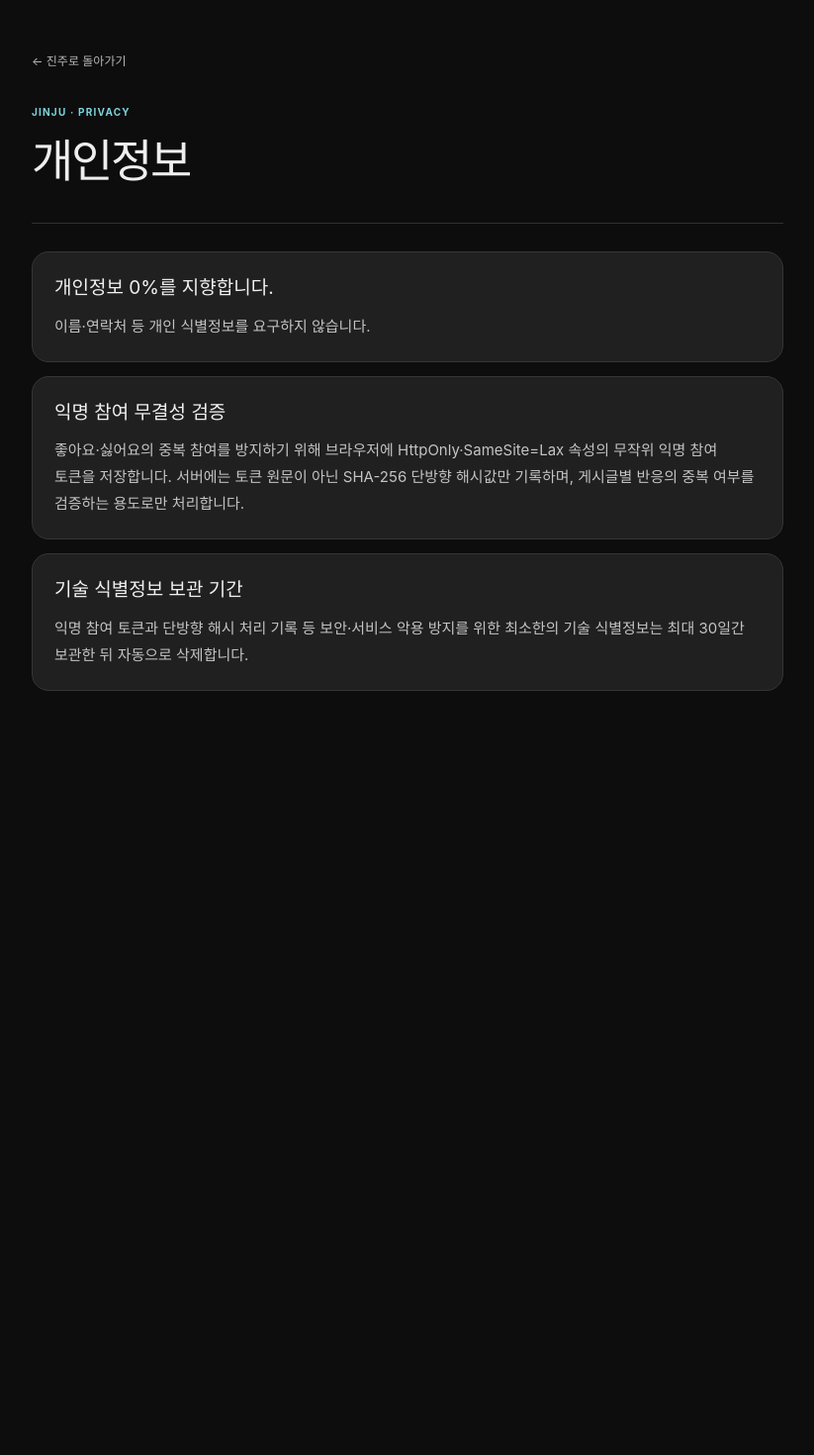
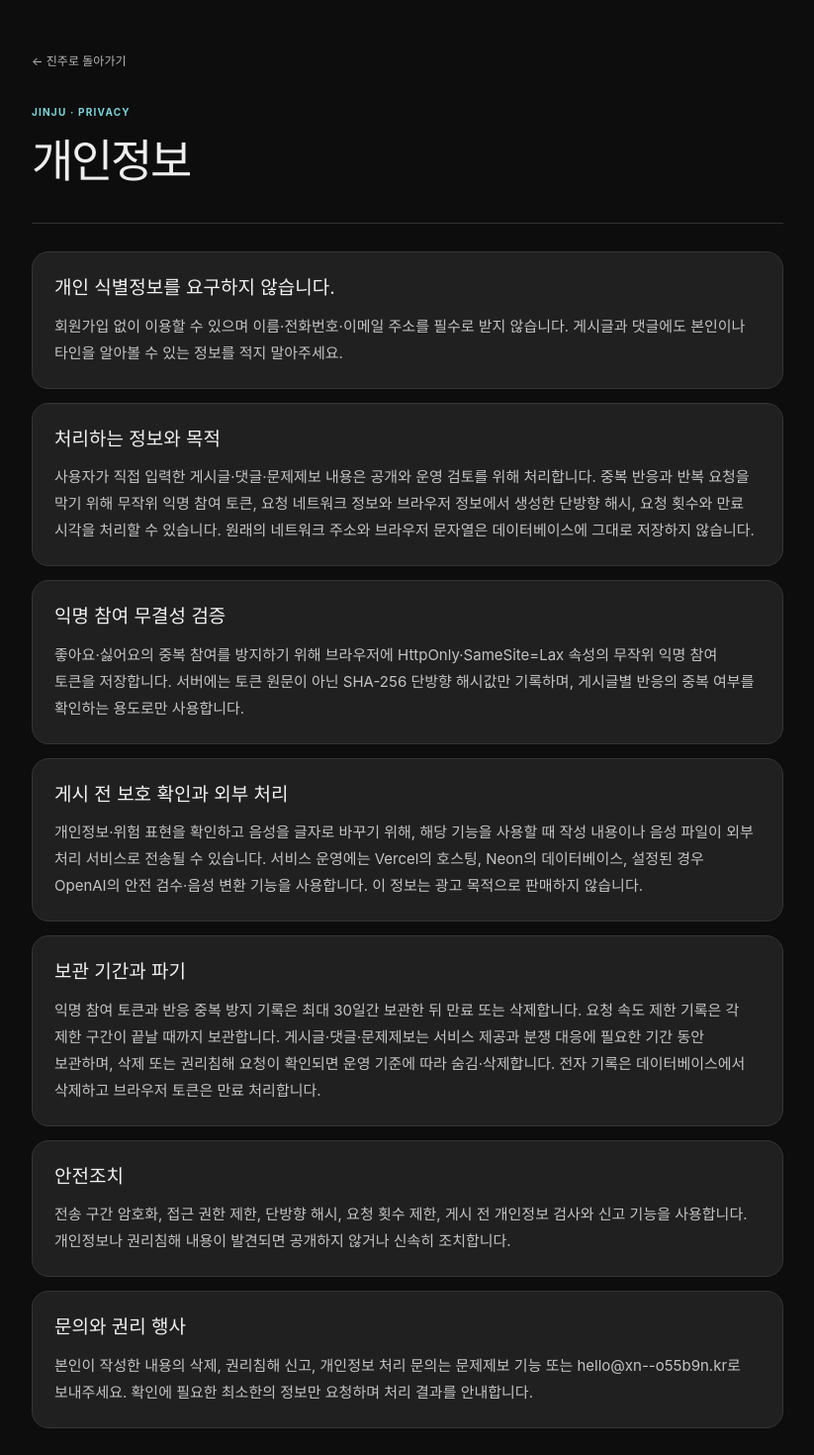
Before and after one commit to junginaha/JINJU, a Next.js app: page /privacy in a window 1280 px wide. Shown: the top 1470 px of the page at 99% size, without its empty margins (228-1051 px from the left). Before the commit the page ends 800 px from the top, so only its background shows below. Built offline with nearby package versions, Linux system fonts and the light colour scheme.

Commit message:
개인정보 안내 항목 보강

```diff
--- a/app/privacy/page.tsx
+++ b/app/privacy/page.tsx
@@ -2,7 +2,7 @@ import type { Metadata } from "next";
 import PolicyPage from "../../components/PolicyPage";
 import { SITE_NAME } from "@/lib/search-indexing";
 
-const description = "진주.kr이 개인 식별정보를 요구하지 않고 익명 참여 토큰과 단방향 해시를 최소한으로 처리하는 방식을 안내합니다.";
+const description = "진주.kr이 개인 식별정보를 요구하지 않고 익명 참여와 서비스 보호에 필요한 기술정보를 최소한으로 처리하는 방식을 안내합니다.";
 
 export const metadata: Metadata = {
   title: "개인정보",
@@ -12,5 +12,34 @@ export const metadata: Metadata = {
 };
 
 export default function PrivacyPage() {
-  return <PolicyPage eyebrow="JINJU · PRIVACY" title="개인정보"><section><h2>개인정보 0%를 지향합니다.</h2><p>이름·연락처 등 개인 식별정보를 요구하지 않습니다.</p></section><section><h2>익명 참여 무결성 검증</h2><p>좋아요·싫어요의 중복 참여를 방지하기 위해 브라우저에 HttpOnly·SameSite=Lax 속성의 무작위 익명 참여 토큰을 저장합니다. 서버에는 토큰 원문이 아닌 SHA-256 단방향 해시값만 기록하며, 게시글별 반응의 중복 여부를 검증하는 용도로만 처리합니다.</p></section><section><h2>기술 식별정보 보관 기간</h2><p>익명 참여 토큰과 단방향 해시 처리 기록 등 보안·서비스 악용 방지를 위한 최소한의 기술 식별정보는 최대 30일간 보관한 뒤 자동으로 삭제합니다.</p></section></PolicyPage>;
+  return <PolicyPage eyebrow="JINJU · PRIVACY" title="개인정보">
+    <section>
+      <h2>개인 식별정보를 요구하지 않습니다.</h2>
+      <p>회원가입 없이 이용할 수 있으며 이름·전화번호·이메일 주소를 필수로 받지 않습니다. 게시글과 댓글에도 본인이나 타인을 알아볼 수 있는 정보를 적지 말아주세요.</p>
+    </section>
+    <section>
+      <h2>처리하는 정보와 목적</h2>
+      <p>사용자가 직접 입력한 게시글·댓글·문제제보 내용은 공개와 운영 검토를 위해 처리합니다. 중복 반응과 반복 요청을 막기 위해 무작위 익명 참여 토큰, 요청 네트워크 정보와 브라우저 정보에서 생성한 단방향 해시, 요청 횟수와 만료 시각을 처리할 수 있습니다. 원래의 네트워크 주소와 브라우저 문자열은 데이터베이스에 그대로 저장하지 않습니다.</p>
+    </section>
+    <section>
+      <h2>익명 참여 무결성 검증</h2>
+      <p>좋아요·싫어요의 중복 참여를 방지하기 위해 브라우저에 HttpOnly·SameSite=Lax 속성의 무작위 익명 참여 토큰을 저장합니다. 서버에는 토큰 원문이 아닌 SHA-256 단방향 해시값만 기록하며, 게시글별 반응의 중복 여부를 확인하는 용도로만 사용합니다.</p>
+    </section>
+    <section>
+      <h2>게시 전 보호 확인과 외부 처리</h2>
+      <p>개인정보·위험 표현을 확인하고 음성을 글자로 바꾸기 위해, 해당 기능을 사용할 때 작성 내용이나 음성 파일이 외부 처리 서비스로 전송될 수 있습니다. 서비스 운영에는 Vercel의 호스팅, Neon의 데이터베이스, 설정된 경우 OpenAI의 안전 검수·음성 변환 기능을 사용합니다. 이 정보는 광고 목적으로 판매하지 않습니다.</p>
+    </section>
+    <section>
+      <h2>보관 기간과 파기</h2>
+      <p>익명 참여 토큰과 반응 중복 방지 기록은 최대 30일간 보관한 뒤 만료 또는 삭제합니다. 요청 속도 제한 기록은 각 제한 구간이 끝날 때까지 보관합니다. 게시글·댓글·문제제보는 서비스 제공과 분쟁 대응에 필요한 기간 동안 보관하며, 삭제 또는 권리침해 요청이 확인되면 운영 기준에 따라 숨김·삭제합니다. 전자 기록은 데이터베이스에서 삭제하고 브라우저 토큰은 만료 처리합니다.</p>
+    </section>
+    <section>
+      <h2>안전조치</h2>
+      <p>전송 구간 암호화, 접근 권한 제한, 단방향 해시, 요청 횟수 제한, 게시 전 개인정보 검사와 신고 기능을 사용합니다. 개인정보나 권리침해 내용이 발견되면 공개하지 않거나 신속히 조치합니다.</p>
+    </section>
+    <section>
+      <h2>문의와 권리 행사</h2>
+      <p>본인이 작성한 내용의 삭제, 권리침해 신고, 개인정보 처리 문의는 문제제보 기능 또는 hello@xn--o55b9n.kr로 보내주세요. 확인에 필요한 최소한의 정보만 요청하며 처리 결과를 안내합니다.</p>
+    </section>
+  </PolicyPage>;
 }
```
